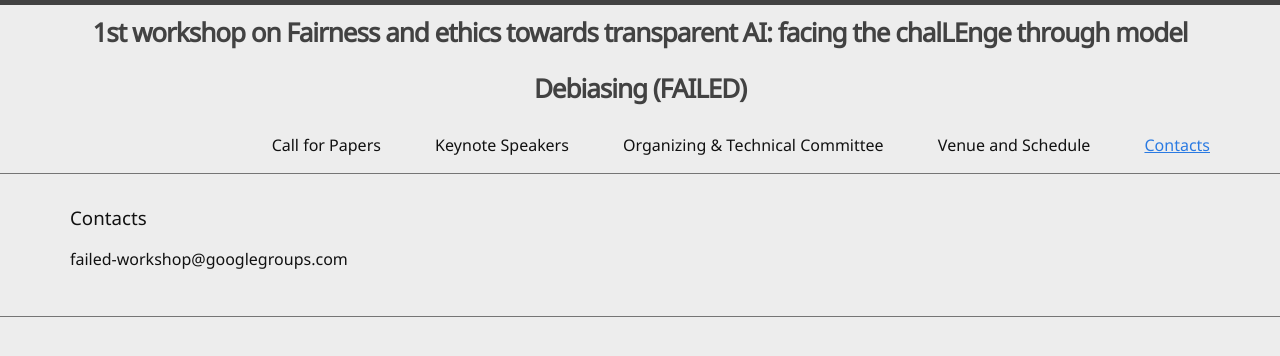
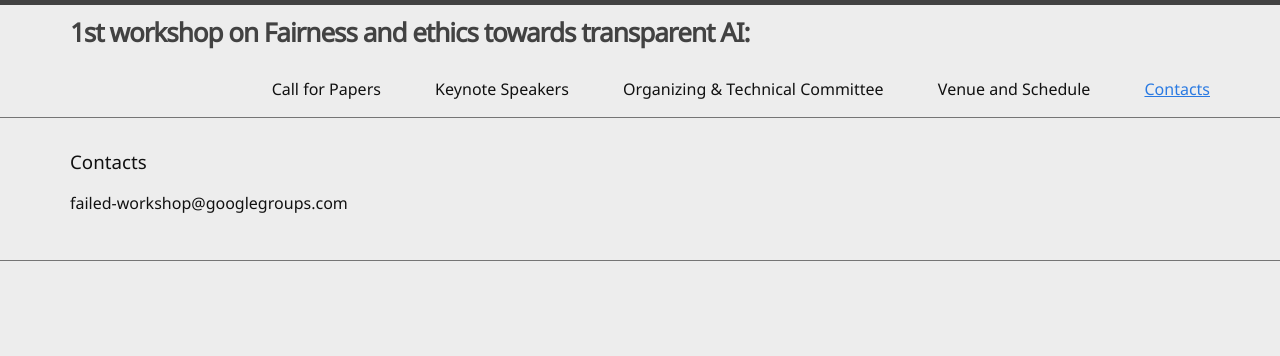
Before and after one commit to VitoPaoloPastore/2nd-FAILED-Workshop-ICCV-2025.github.io, a Jekyll site: the page built from 4-contacts.md, in a window 1280 px wide. Shown: the top 356 px of the page. Built offline with Jekyll 4.4.1, drawn with Linux system fonts in a browser that asks for light colours; part of the change alters nothing that is shown.

Commit message:
Update _config.yml

```diff
--- a/_config.yml
+++ b/_config.yml
@@ -8,7 +8,8 @@
 
 # Site settings
 # title appears in the header
-title: "1st workshop on Fairness and ethics towards transparent AI:\n\n facing the chalLEnge through model Debiasing (FAILED)"
+title: "1st workshop on Fairness and ethics towards transparent AI:"
+subtitle: "facing the chalLEnge through model Debiasing (FAILED)"
 # description and keywords for meta tags
 description: "Workshop at the European Conference on Computer Vision 2024"
 keywords: "Fairness, Bias, Debiasing, Computer Vision"
```
